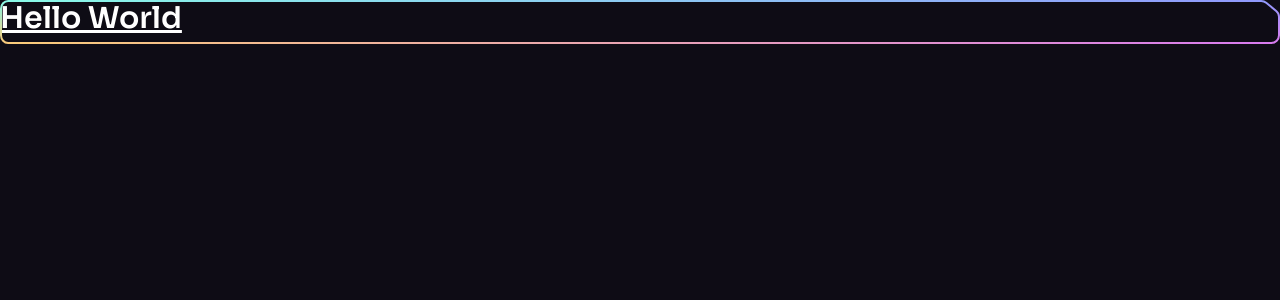
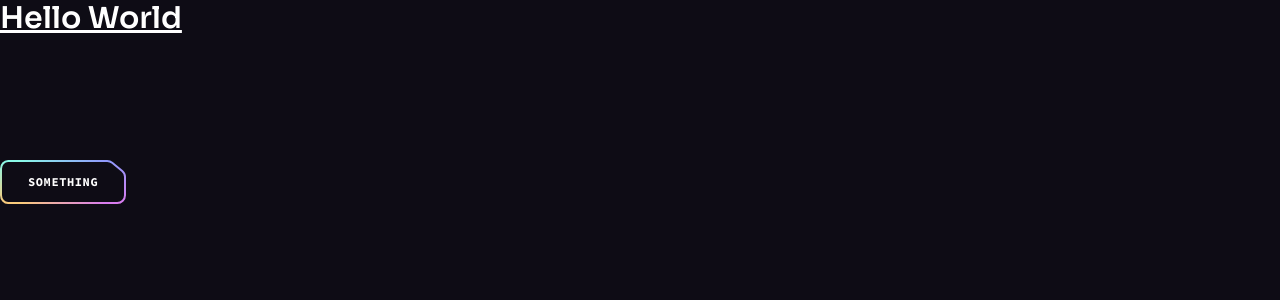
Before and after one commit to jeanbuhendwa/brainwave, a React (Vite) app: page / in a window 1280 px wide. Shown: the top 300 px of the page. Built offline with nearby package versions, Linux system fonts and the light colour scheme.

Commit message:
Update button

```diff
--- a/src/components/Button.jsx
+++ b/src/components/Button.jsx
@@ -1,13 +1,29 @@
 import buttonSvg from "../assets/svg/ButtonSvg";
 
-const Button = ({ className, href, onClick, childreen, px, white }) => {
+const Button = ({ className, href, onClick, px, white, children }) => {
+  const classes = `button relative infline-flex items-center justify-center h-11 transistion-colors hover:text-color-1 ${
+    px || "px-7"
+  } ${white ? "text-n-8" : "text-n-1"} ${className || ""}`;
+
+  const spanClasses = `relative z-10`;
+
   const renderButton = () => (
-    <button>
-      <span>{childreen}</span>
+    <button className={classes}>
+      <span className={spanClasses}>{children}</span>
+
       {buttonSvg(white)}
     </button>
   );
-  return renderButton();
+
+  const renderLink = () => (
+    <button className={classes}>
+      <span className={spanClasses}>{children}</span>
+
+      {buttonSvg(white)}
+    </button>
+  );
+
+  return href ? renderLink() : renderButton();
 };
 
 export default Button;
```
